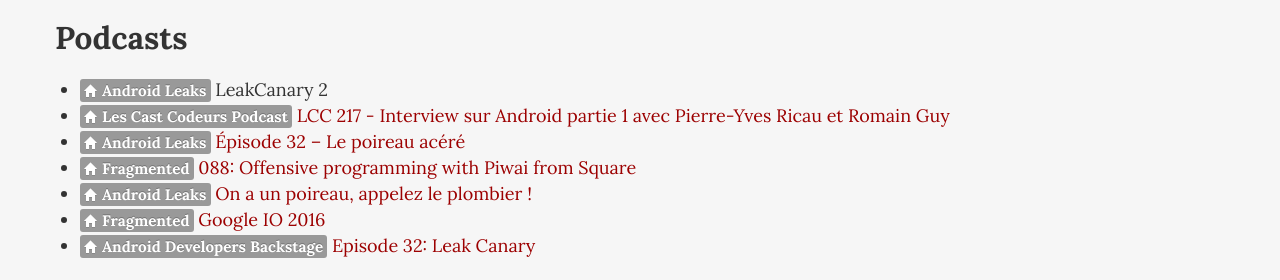
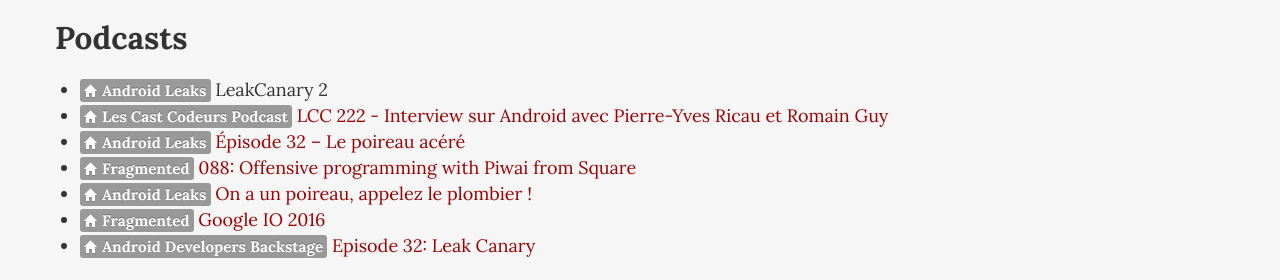
Before and after one commit to pyricau/pyricau.github.com, a Jekyll site: the page built from cv.markdown, in a window 1280 px wide and 900 px high, scrolled down 4066 px. Shown: the part 156-436 px from the top of the window. Built offline with Jekyll 4.4.1, drawn with Linux system fonts in a browser that asks for light colours.

Commit message:
Update cv.markdown

```diff
--- a/cv.markdown
+++ b/cv.markdown
@@ -135,7 +135,7 @@
 ### Podcasts
 
 * {% include home.html text="Android Leaks" %} LeakCanary 2
-* {% include home.html text="Les Cast Codeurs Podcast" %} [LCC 217 - Interview sur Android partie 1 avec Pierre-Yves Ricau et Romain Guy](https://lescastcodeurs.com/2019/10/01/lcc-217-interview-sur-android-partie-1-avec-pierre-yves-ricau-et-romain-guy/)
+* {% include home.html text="Les Cast Codeurs Podcast" %} [LCC 222 - Interview sur Android avec Pierre-Yves Ricau et Romain Guy](https://lescastcodeurs.com/2019/12/24/lcc-222-interview-sur-android-avec-pierre-yves-ricau-et-romain-guy-l-integrale/)
 * {% include home.html text="Android Leaks" %} [Épisode 32 – Le poireau acéré](http://androidleakspodcast.com/2017/12/21/episode-32-le-poireau-acere/)
 * {% include home.html text="Fragmented" %} [088: Offensive programming with Piwai from Square](http://fragmentedpodcast.com/episodes/88/)
 * {% include home.html text="Android Leaks" %} [On a un poireau, appelez le plombier !](http://androidleakspodcast.com/2016/10/16/episode-7-on-a-un-poireau-appelez-le-plombier/)
```
